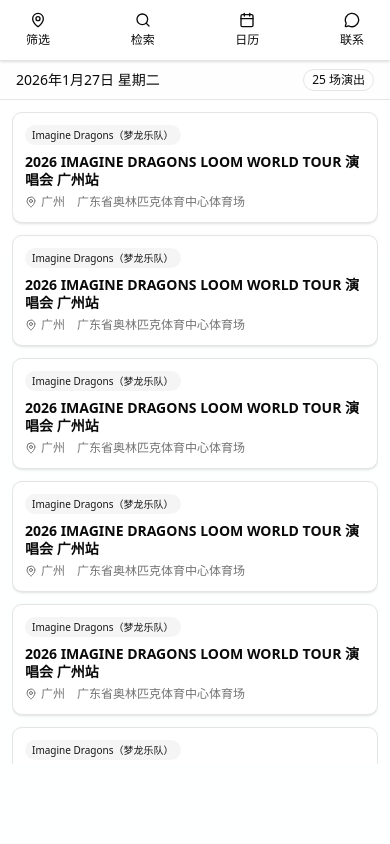
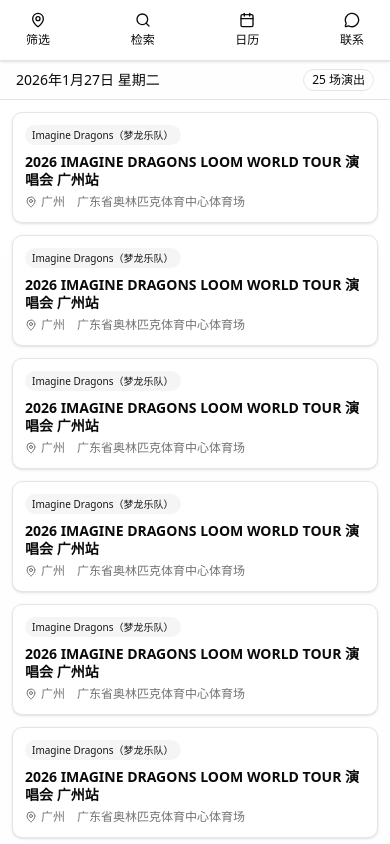
Before and after one commit to Leejhua/concert_calendar, a Next.js app: page /dashboard in a window 390 px wide. Built offline with nearby package versions, Linux system fonts and the light colour scheme.

Commit message:
fix_mobile_layout_bottom_obstruction

```diff
--- a/components/MobileDashboard.tsx
+++ b/components/MobileDashboard.tsx
@@ -112,7 +112,7 @@
   });
 
   return (
-    <div className="flex flex-col h-screen bg-background overflow-hidden">
+    <div className="fixed inset-0 flex flex-col bg-muted/5 overflow-hidden">
       {/* 顶部导航栏 */}
       <div className="flex items-center justify-between px-4 py-2 border-b bg-background z-20 shadow-sm shrink-0">
         <Button
@@ -170,8 +170,8 @@
               "transition-all duration-300",
               displayTab === 'filter' ? "opacity-100 block" : "opacity-0 hidden absolute"
             )}>
-              <div className="flex flex-col h-full max-h-[60vh] animate-in fade-in slide-in-from-top-1 duration-200">
-                <div className="flex border-b p-2 bg-muted/30">
+              <div className="flex flex-col max-h-[60vh] animate-in fade-in slide-in-from-top-1 duration-200">
+                <div className="flex border-b p-2 bg-muted/30 shrink-0">
                   <div className="flex flex-1 bg-muted rounded-md p-1">
                     <button
                       onClick={() => setFilterType('city')}
@@ -203,13 +203,13 @@
                     </Button>
                   )}
                 </div>
-                <ScrollArea className="flex-1">
-                  <div className="p-2 grid grid-cols-3 gap-2">
+                <div className="flex-1 overflow-y-auto min-h-0 overscroll-contain">
+                  <div className="p-2 pb-20 grid grid-cols-3 gap-2">
                     {filterType === 'city' ? (
                       <>
                         <Button
                           variant={selectedCity === null ? "secondary" : "outline"}
-                          className="text-xs h-8 justify-start px-2"
+                          className="text-xs h-9 justify-start px-2"
                           onClick={() => onCityChange(null)}
                         >
                           全部城市
@@ -218,7 +218,7 @@
                           <Button
                             key={city}
                             variant={selectedCity === city ? "secondary" : "outline"}
-                            className="text-xs h-8 justify-between px-2"
+                            className="text-xs h-9 justify-between px-2"
                             onClick={() => onCityChange(city)}
                           >
                             <span className="truncate">{city}</span>
@@ -230,7 +230,7 @@
                       <>
                         <Button
                           variant={selectedArtist === null ? "secondary" : "outline"}
-                          className="text-xs h-8 justify-start px-2"
+                          className="text-xs h-9 justify-start px-2"
                           onClick={() => onArtistChange(null)}
                         >
                           全部艺人
@@ -239,7 +239,7 @@
                           <Button
                             key={artist}
                             variant={selectedArtist === artist ? "secondary" : "outline"}
-                            className="text-xs h-8 justify-between px-2"
+                            className="text-xs h-9 justify-between px-2"
                             onClick={() => onArtistChange(artist)}
                           >
                             <span className="truncate max-w-[80px]">{artist}</span>
@@ -249,7 +249,7 @@
                       </>
                     )}
                   </div>
-                </ScrollArea>
+                </div>
               </div>
             </div>
 
@@ -367,16 +367,20 @@
         </div>
 
         {/* 列表内容区 - 使用 Virtuoso 虚拟化列表 */}
-        <div className="flex-1 bg-muted/5 p-3 pb-20">
+      <div className="flex-1 bg-muted/5 relative">
           {dateFilteredEvents.length > 0 ? (
             <Virtuoso
-              style={{ height: '100%' }}
+              style={{ height: '100%', width: '100%' }}
               data={dateFilteredEvents}
+              components={{
+                Footer: () => <div className="h-32" /> // Add bottom padding to avoid obstruction
+              }}
               itemContent={(index, event) => (
+                <div className="px-3 pt-3">
                 <div
                   key={`${event.id}-${index}`}
                   onClick={() => handleEventClick(event)}
-                  className="group bg-card hover:bg-accent/50 border rounded-lg p-3 mb-3 transition-all cursor-pointer shadow-sm active:scale-[0.98]"
+                  className="group bg-card hover:bg-accent/50 border rounded-lg p-3 transition-all cursor-pointer shadow-sm active:scale-[0.98]"
                 >
                   <div className="flex justify-between items-start gap-3">
                     <div className="flex-1 space-y-1.5">
@@ -403,6 +407,7 @@
                     </div>
                   </div>
                 </div>
+                </div>
               )}
             />
           ) : (
@@ -422,6 +427,9 @@
           )}
         </div>
       </div>
+
+      {/* 底部安全区垫片，强制将内容顶起 */}
+      <div className="h-[env(safe-area-inset-bottom)] bg-transparent pointer-events-none shrink-0" />
 
       {/* 详情抽屉 */}
       <Drawer open={isDetailOpen} onOpenChange={setIsDetailOpen}>
```
